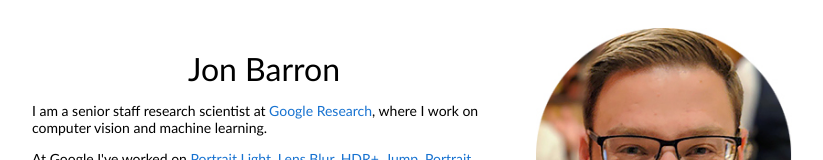
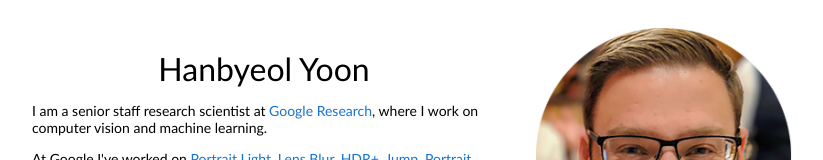
Before and after one commit to Hanbyeol-Yoon/hanbyeol-yoon.github.io, a plain HTML site: page index.html in a window 1280 px wide. Shown: the top 160 px of the page, without its empty margins (228-1051 px from the left). Drawn offline with Linux system fonts and the light colour scheme.

Commit message:
change title

```diff
--- a/index.html
+++ b/index.html
@@ -18,7 +18,7 @@
           <tr style="padding:0px">
             <td style="padding:2.5%;width:63%;vertical-align:middle">
               <p style="text-align:center">
-                <name>Jon Barron</name>
+                <name>Hanbyeol Yoon</name>
               </p>
               <p>I am a senior staff research scientist at <a href="https://ai.google/research">Google Research</a>, where I work on computer vision and machine learning.
               </p>
```
